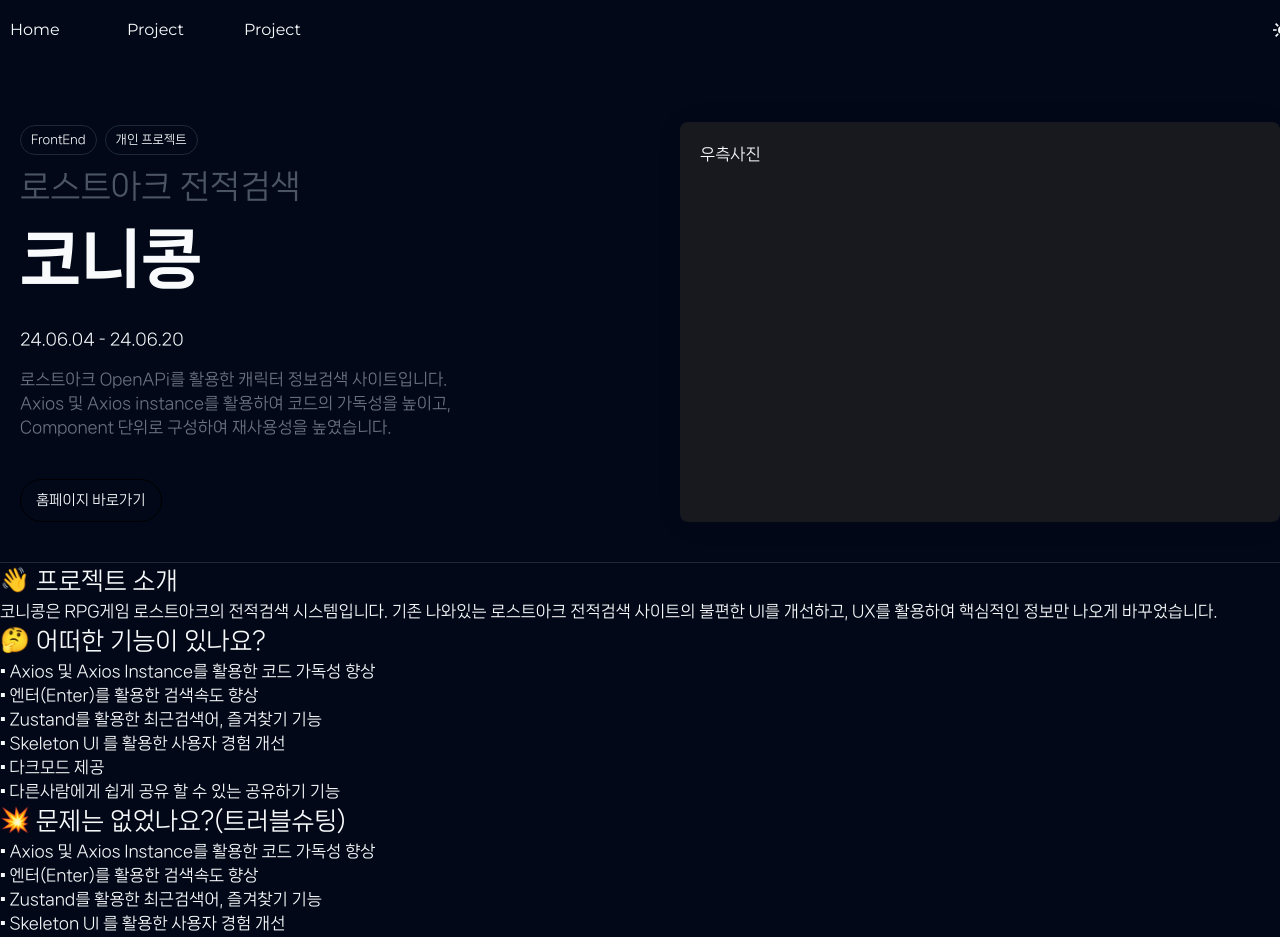
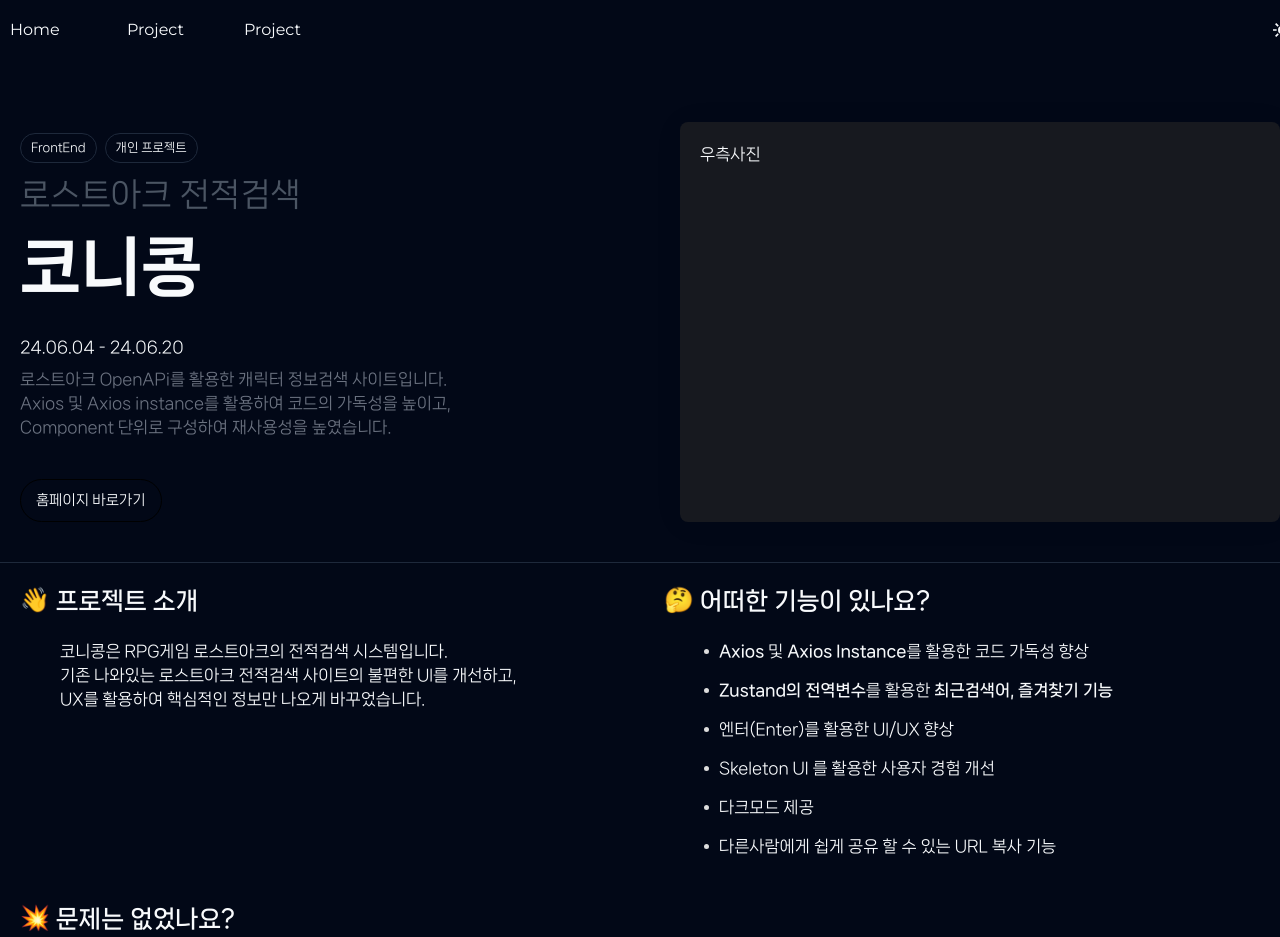
Before and after one commit to Junmovo/Konikong, a Next.js app: page /PageDetail/LostArk in a window 1280 px wide. Shown: the top 937 px of the page. Built offline with nearby package versions, Linux system fonts and the light colour scheme.

Commit message:
Design: 디테일페이지 레이아웃

```diff
--- a/src/app/(myProject)/PageDetail/LostArk/page.tsx
+++ b/src/app/(myProject)/PageDetail/LostArk/page.tsx
@@ -1,41 +1,51 @@
+'use client';
 import LostarkDetailTop from '@/components/Layout/DetailElements/LostarkDetailTop';
-import LostarkDetailTopver2 from '@/components/Layout/DetailElements/LostarkDetailTop_2';
+
+import * as S from '@/styles/Detail';
 
 export default function LostArkDetail(): JSX.Element {
   return (
     <>
       <LostarkDetailTop />
-      {/* <LostarkDetailTopver2 /> */}
-      <section>
+      <section className="grid grid-cols-2 p-[20px] gap-7">
         <article>
           <div>
-            <h1 className="text-[24px]">👋 프로젝트 소개</h1>
-            <div>
-              코니콩은 RPG게임 로스트아크의 전적검색 시스템입니다. 기존 나와있는 로스트아크 전적검색 사이트의 불편한
-              UI를 개선하고, UX를 활용하여 핵심적인 정보만 나오게 바꾸었습니다.
-            </div>
+            <S.TitleText>👋 프로젝트 소개</S.TitleText>
+            <S.TitleUnderText>
+              코니콩은 RPG게임 로스트아크의 전적검색 시스템입니다.
+              <br /> 기존 나와있는 로스트아크 전적검색 사이트의 불편한 UI를 개선하고,
+              <br /> UX를 활용하여 핵심적인 정보만 나오게 바꾸었습니다.
+            </S.TitleUnderText>
           </div>
         </article>
         <article>
           <div>
-            <h1 className="text-[24px]">🤔 어떠한 기능이 있나요?</h1>
-            <div>▪ Axios 및 Axios Instance를 활용한 코드 가독성 향상</div>
-            <div>▪ 엔터(Enter)를 활용한 검색속도 향상</div>
-            <div>▪ Zustand를 활용한 최근검색어, 즐겨찾기 기능</div>
-            <div>▪ Skeleton UI 를 활용한 사용자 경험 개선</div>
-            <div>▪ 다크모드 제공</div>
-            <div>▪ 다른사람에게 쉽게 공유 할 수 있는 공유하기 기능</div>
+            <S.TitleText>🤔 어떠한 기능이 있나요?</S.TitleText>
+            <S.TitleUnderText>
+              <div>
+                <span>Axios</span> 및 <span>Axios Instance</span>를 활용한 코드 가독성 향상
+              </div>
+              <div>
+                <span>Zustand의 전역변수</span>를 활용한 <span>최근검색어, 즐겨찾기 기능</span>
+              </div>
+              <div>엔터(Enter)를 활용한 UI/UX 향상</div>
+              <div>Skeleton UI 를 활용한 사용자 경험 개선</div>
+              <div>다크모드 제공</div>
+              <div>다른사람에게 쉽게 공유 할 수 있는 URL 복사 기능</div>
+            </S.TitleUnderText>
           </div>
         </article>
         <article>
           <div>
-            <h1 className="text-[24px]">💥 문제는 없었나요?(트러블슈팅)</h1>
-            <div>▪ Axios 및 Axios Instance를 활용한 코드 가독성 향상</div>
-            <div>▪ 엔터(Enter)를 활용한 검색속도 향상</div>
-            <div>▪ Zustand를 활용한 최근검색어, 즐겨찾기 기능</div>
-            <div>▪ Skeleton UI 를 활용한 사용자 경험 개선</div>
-            <div>▪ 다크모드 제공</div>
-            <div>▪ 다른사람에게 쉽게 공유 할 수 있는 공유하기 기능</div>
+            <S.TitleText>💥 문제는 없었나요?</S.TitleText>
+            <S.TitleUnderText>
+              <div>Axios 및 Axios Instance를 활용한 코드 가독성 향상</div>
+              <div>엔터(Enter)를 활용한 검색속도 향상</div>
+              <div>Zustand를 활용한 최근검색어, 즐겨찾기 기능</div>
+              <div>Skeleton UI 를 활용한 사용자 경험 개선</div>
+              <div>다크모드 제공</div>
+              <div>다른사람에게 쉽게 공유 할 수 있는 공유하기 기능</div>
+            </S.TitleUnderText>
           </div>
         </article>
       </section>
--- a/src/components/Layout/DetailElements/LostarkDetailTop.tsx
+++ b/src/components/Layout/DetailElements/LostarkDetailTop.tsx
@@ -17,7 +17,7 @@
             <h1 className="font-[800] text-[64px] mb-5">코니콩</h1>
           </div>
           <div>
-            <div className="mb-4">24.06.04 - 24.06.20</div>
+            <div className="mb-2">24.06.04 - 24.06.20</div>
           </div>
           <div className="text-gray-500">
             로스트아크 OpenAPi를 활용한 캐릭터 정보검색 사이트입니다. <br />
--- /dev/null
+++ b/src/styles/Detail.ts
@@ -0,0 +1,29 @@
+import styled from 'styled-components';
+
+export const TitleText = styled.h1`
+  font-size: 24px;
+  margin-bottom: 20px;
+  font-weight: 600;
+`;
+export const TitleUnderText = styled.div`
+  margin-left: 40px;
+
+  div {
+    padding-bottom: 15px;
+    padding-left: 15px;
+    position: relative;
+    span {
+      font-weight: 600;
+    }
+  }
+  div::after {
+    content: '';
+    width: 5px;
+    height: 5px;
+    position: absolute;
+    background-color: #ddd;
+    border-radius: 50%;
+    left: 0;
+    top: 10px;
+  }
+`;
```
